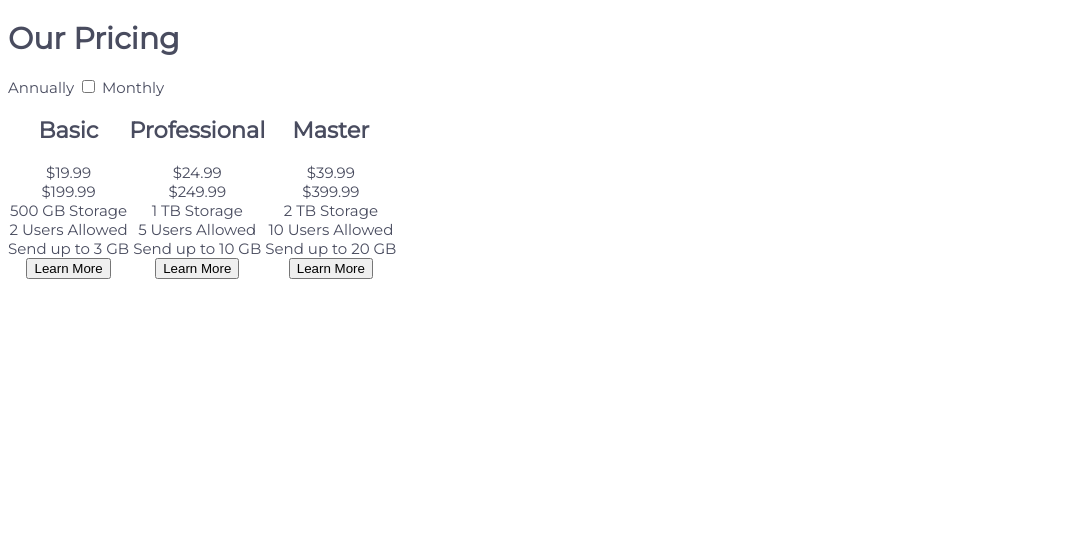
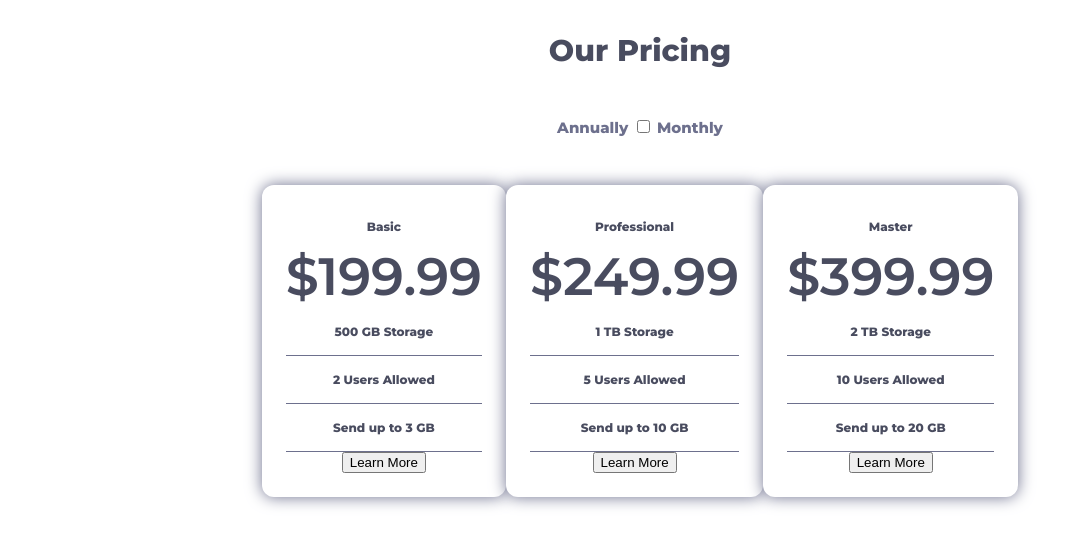
Before and after one commit to ieweller/pricing-component-w-toggle, a plain HTML site: page index.html in a window 1280 px wide. Shown: the whole page, without its empty margins (0-1084 px from the left). Drawn offline with Linux system fonts and the light colour scheme.

Commit message:
added additional styling to pricing elements

```diff
--- a/index.html
+++ b/index.html
@@ -7,47 +7,49 @@
   <link rel="icon" type="image/png" sizes="32x32" href="./images/favicon-32x32.png">
   <link rel="stylesheet" type="text/css" href="style/style.css">
 
-  <title>Frontend Mentor | [Challenge Name Here]</title>
+  <title>Pricing Component</title>
 
 </head>
 <body>
 
-  <div><h1>Our Pricing</h1></div>
-  <div>
+  <div class="pricing-component">
+    <h1>Our Pricing</h1>
+    <div class="pricing-component--selector">
       Annually
       <input type="checkbox">
       Monthly
     </div>
 
-<div class="packages">
-  <div class="pkg-card">
+    <div class="pricing-component--table">
+      <div class="pricing-component--card">
         <h2>Basic</h2>
-    <div class="pkg-price">&dollar;19.99</div>
-    <div class="pkg-price">&dollar;199.99</div>
-    <div class="pkg-detail">500 GB Storage</div>
-    <div class="pkg-detail">2 Users Allowed</div>
-    <div class="pkg-detail">Send up to 3 GB</div>
+        <div class="pricing-component--card_price">&dollar;19.99</div>
+        <div class="show pricing-component--card_price">&dollar;199.99</div>
+        <div class="pricing-component--card_feature">500 GB Storage</div>
+        <div class="pricing-component--card_feature">2 Users Allowed</div>
+        <div class="pricing-component--card_feature">Send up to 3 GB</div>
         <button>Learn More</button>
       </div>
 
-  <div class="pkg-card">
+      <div class="pricing-component--card">
         <h2>Professional</h2>
-    <div class="pkg-price">&dollar;24.99</div>
-    <div class="pkg-price">&dollar;249.99</div>
-    <div class="pkg-detail">1 TB Storage</div>
-    <div class="pkg-detail">5 Users Allowed</div>
-    <div class="pkg-detail">Send up to 10 GB</div>
+        <div class="pricing-component--card_price">&dollar;24.99</div>
+        <div class="show pricing-component--card_price">&dollar;249.99</div>
+        <div class="pricing-component--card_feature">1 TB Storage</div>
+        <div class="pricing-component--card_feature">5 Users Allowed</div>
+        <div class="pricing-component--card_feature">Send up to 10 GB</div>
         <button>Learn More</button>
       </div>
 
-  <div class="pkg-card">
+      <div class="pricing-component--card">
         <h2>Master</h2>
-    <div class="pkg-price">&dollar;39.99</div>
-    <div class="pkg-price">&dollar;399.99</div>
-    <div class="pkg-detail">2 TB Storage</div>
-    <div class="pkg-detail">10 Users Allowed</div>
-    <div class="pkg-detail">Send up to 20 GB</div>
+        <div class="pricing-component--card_price">&dollar;39.99</div>
+        <div class="show pricing-component--card_price">&dollar;399.99</div>
+        <div class="pricing-component--card_feature">2 TB Storage</div>
+        <div class="pricing-component--card_feature">10 Users Allowed</div>
+        <div class="pricing-component--card_feature">Send up to 20 GB</div>
         <button>Learn More</button>
+      </div>
     </div>
   </div>
 
--- a/style/style.scss
+++ b/style/style.scss
@@ -1,4 +1,4 @@
-@import url('https://fonts.googleapis.com/css?family=Montserrat&display=swap');
+@import url('https://fonts.googleapis.com/css?family=Montserrat:500,600,800&display=swap');
 
 $color-primary: linear-gradient(90deg, hsl(236, 72%, 79%) 0%, hsl(237, 63%, 64%) 100%);
 $color-text-lite: hsl(233, 13%, 49%);
@@ -7,14 +7,63 @@ $color-text-dark: hsl(232, 13%, 33%);
 
 body {
   color: $color-text-dark;
+
   font-family: 'Montserrat', sans-serif;
   font-size: 15px;
+  font-weight: 700;
 }
 
-.packages {
+.pricing-component {
+  align-items: center;
   display: flex;
+  flex-direction: column;
+  width: 100%;
 
-  .pkg-card {
+  h1 {
+    font-size: 2em;
+    margin: 24px 0;
+  }
+
+  &--selector {
+    margin: 24px 0;
+
+    color: $color-text-lite;
+    font-size: 1em;
+  }
+
+  &--table {
+    display: flex;
+    margin: 24px 0;
+  }
+
+  &--card {
+    background: #fff;
+    border-radius: 12px;
+    box-shadow: 0 0 16px $color-text-lite;
+    padding: 24px;
+
     text-align: center;
+
+    h2 {
+      font-size: 0.8em;
+    }
+
+    &_price {
+      display: none;
+
+      font-size: 3.5em;
+      font-weight: 600;
+
+      &.show {
+        display: block;
+      }
+    }
+
+    &_feature {
+      border-bottom: 1px solid $color-text-lite;
+      padding: 16px;
+
+      font-size: 0.8em;
+    }
   }
 }
```
Also changed, not shown: style/style.css. Lines whose indentation alone changed are shown as unchanged.
